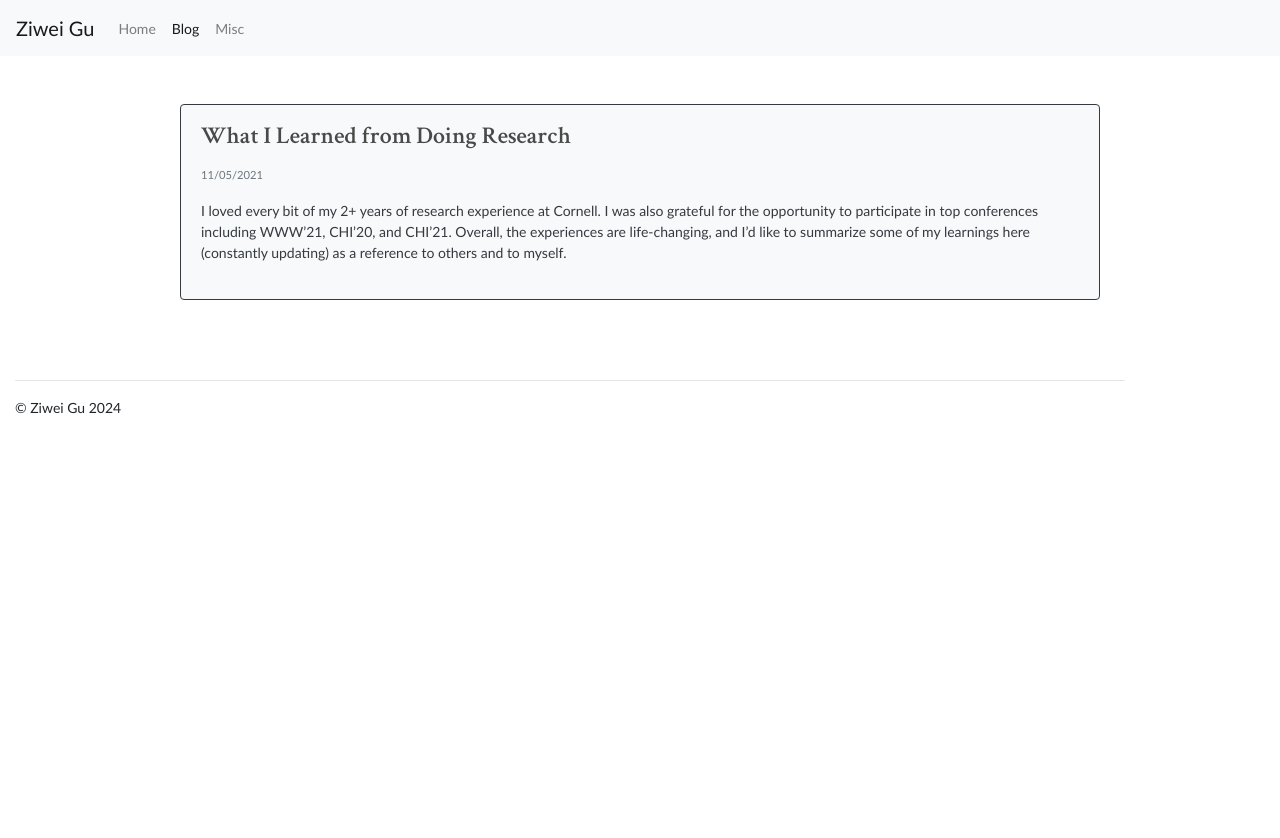
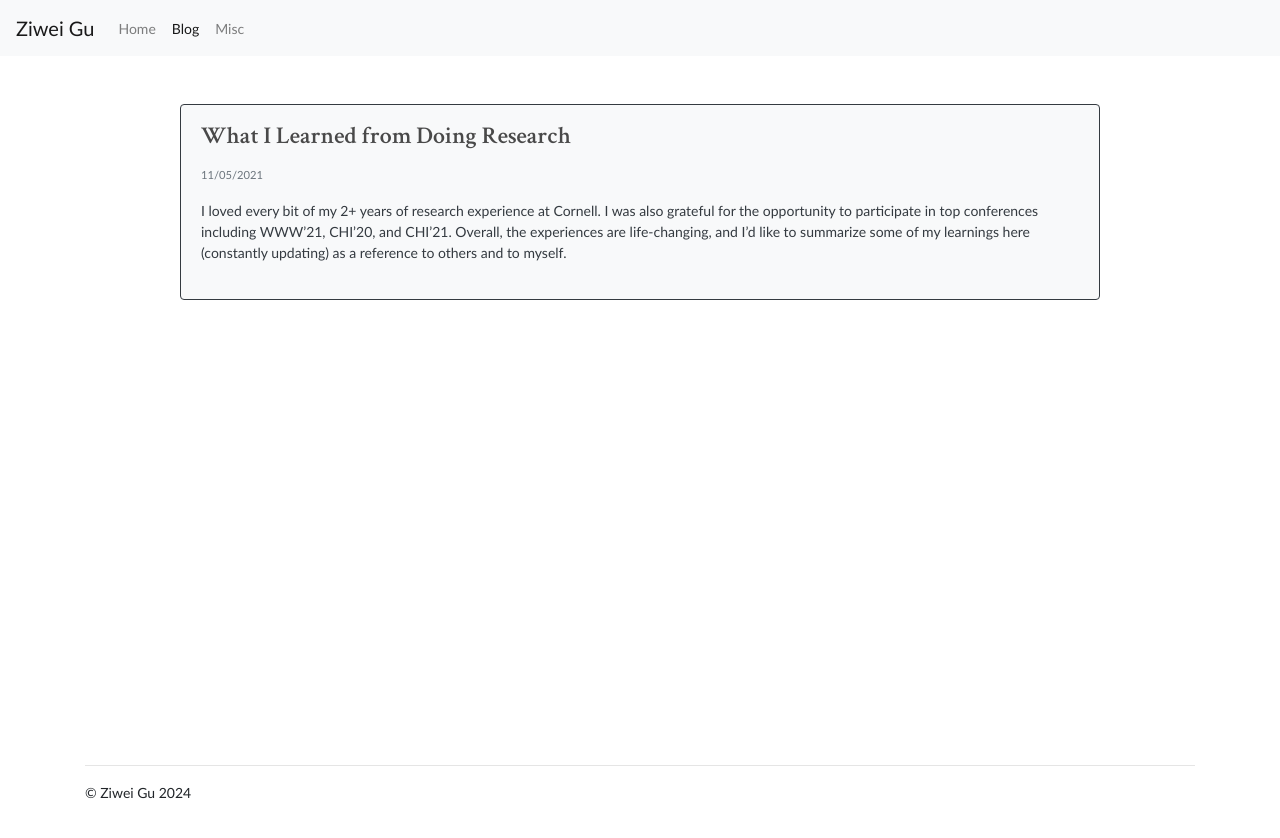
Before and after one commit to ZiweiGu/ZiweiGu.github.io, a Jekyll site: the page built from blog.html, in a window 1280 px wide. Shown: the top 838 px of the page. Built offline with Jekyll 4.4.1, drawn with Linux system fonts in a browser that asks for light colours; nearby versions of some CDN libraries; a style sheet for code colours, icons or effects is not loaded.

Commit message:
fixed footer

```diff
--- a/_layouts/default.html
+++ b/_layouts/default.html
@@ -19,13 +19,14 @@
     {% seo %}
 
     <style>
-
-      #page-container {
-        position: relative;
+      body {
+        min-height: 100vh;
+        display: flex;
+        flex-direction: column;
       }
 
-      #content-wrap {
-        padding-bottom: 135px;   /* Footer height */
+      #sticky-footer {
+        margin-top: auto;
       }
 
       .bd-placeholder-img {
@@ -50,13 +51,12 @@
   </head>
 
   <body{% if page.body_class %} class="{{ page.body_class }}"{% endif %}>
-    <div id="page-container">
-      <div id="content-wrap">
-        {% include navigation.html %}
-        {{ content }}
-      </div>
+    {% include navigation.html %}
+    {{ content }}
+    <div id="sticky-footer">
       {% include footer.html %}
     </div>
+
     <script src="https://code.jquery.com/jquery-3.4.1.slim.min.js" integrity="sha384-J6qa4849blE2+poT4WnyKhv5vZF5SrPo0iEjwBvKU7imGFAV0wwj1yYfoRSJoZ+n" crossorigin="anonymous"></script>
     <script src="https://cdn.jsdelivr.net/npm/popper.js@1.16.0/dist/umd/popper.min.js" integrity="sha384-Q6E9RHvbIyZFJoft+2mJbHaEWldlvI9IOYy5n3zV9zzTtmI3UksdQRVvoxMfooAo" crossorigin="anonymous"></script>
     <script src="https://stackpath.bootstrapcdn.com/bootstrap/4.4.1/js/bootstrap.min.js" integrity="sha384-wfSDF2E50Y2D1uUdj0O3uMBJnjuUD4Ih7YwaYd1iqfktj0Uod8GCExl3Og8ifwB6" crossorigin="anonymous"></script>
--- a/mystyle.css
+++ b/mystyle.css
@@ -3,7 +3,6 @@
 }
 
 footer {
-  position: absolute;
   bottom: 0;
   width: 101%;
   height: 135px;
```
Also changed, not shown: 13 other files.
